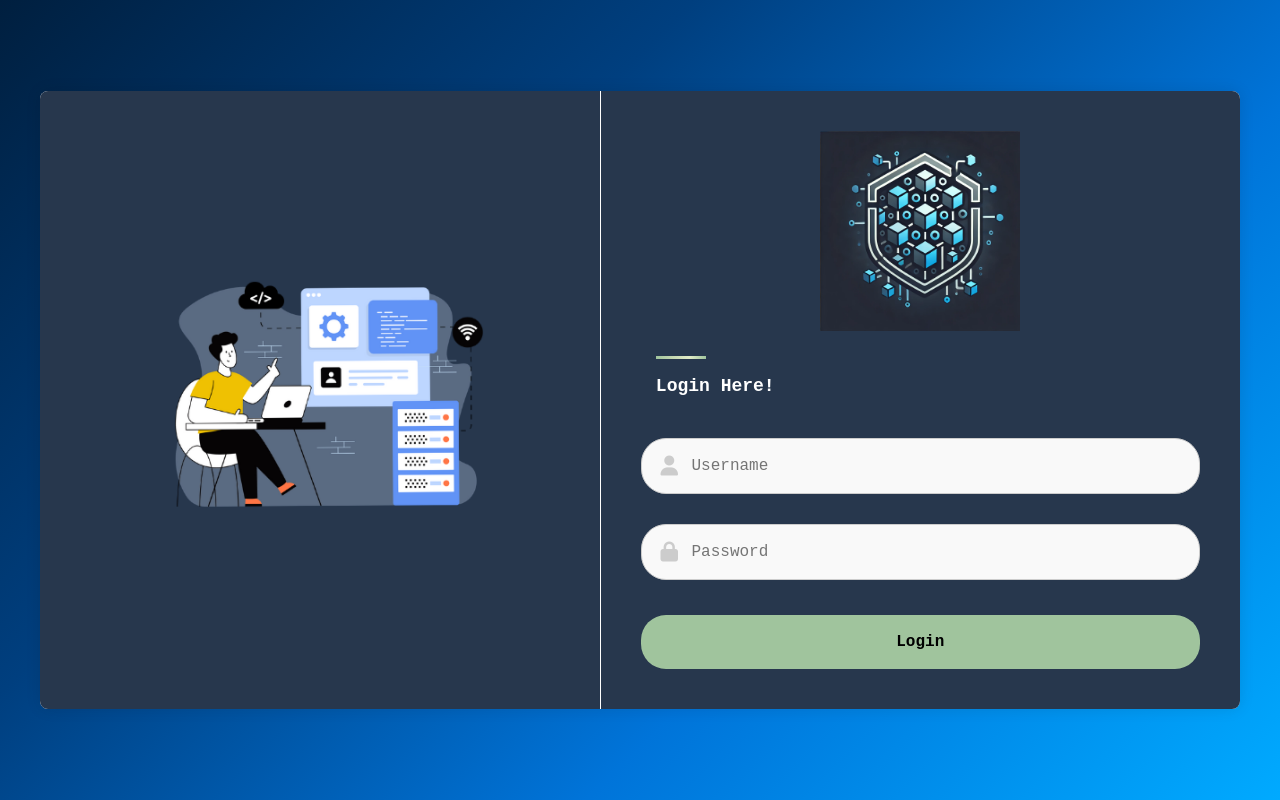
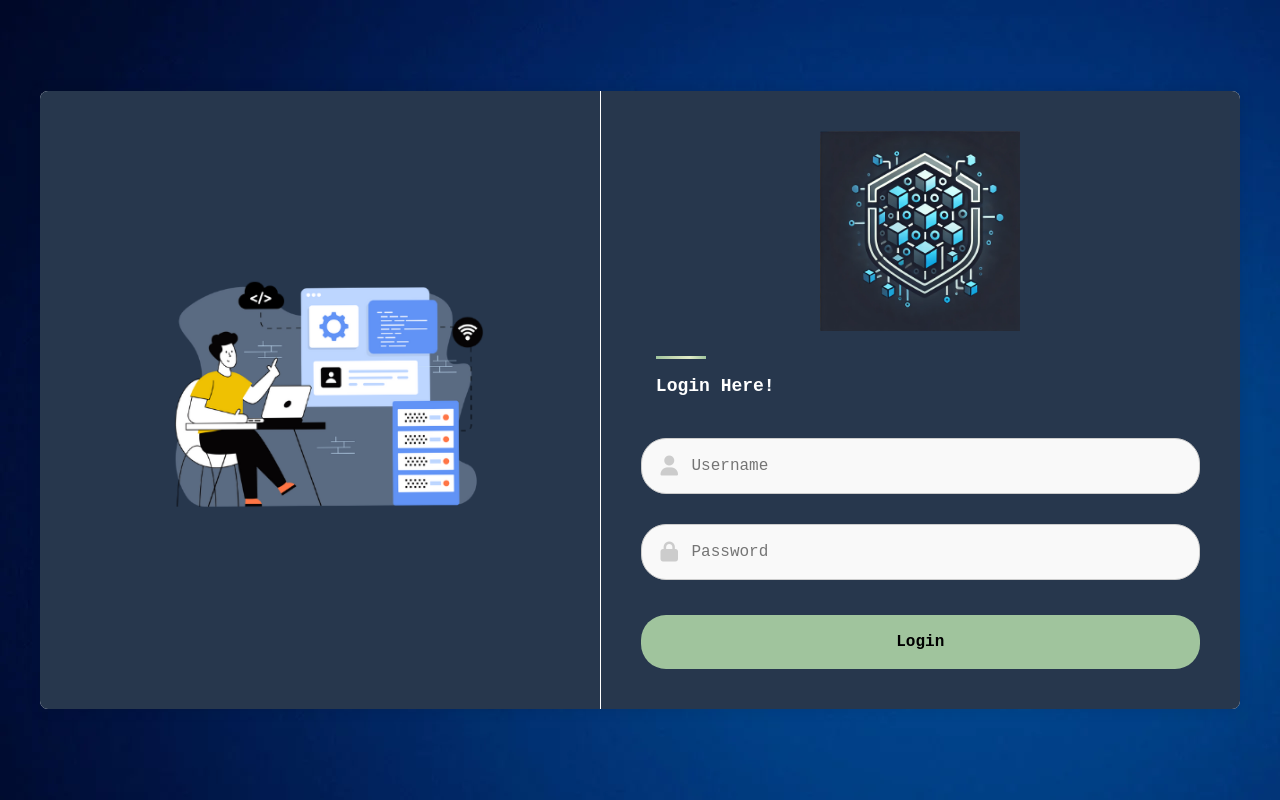
Before and after one commit to atbsniper/OneBlock, a React (Vite) app in the folder dashboard/: page / in a window 1280 px wide. Built offline with nearby package versions, Linux system fonts and the light colour scheme; no server answers; the database is empty.

Commit message:
css updated

```diff
--- a/dashboard/src/components/login/login.css
+++ b/dashboard/src/components/login/login.css
@@ -6,8 +6,9 @@ body {
   margin: 0;
   padding: 0;
   font-family: 'Courier New', Courier, monospace;
-  background: linear-gradient(135deg, #001f3f, #003f7f, #0074d9, #00aaff);
+  /*background: linear-gradient(135deg, #001f3f, #003f7f, #0074d9, #00aaff);*/
   box-shadow: 0 0 15px #00f7ff, 0 0 30px #008cff, 0 0 60px #0055ff;
+  background-image: url('image.webp');
   display: flex;
   justify-content: center;
   align-items: center;
```
Also changed, not shown: dashboard/src/components/login/image.webp (added), 1 other file (tests, documents, lock files or other folders).
